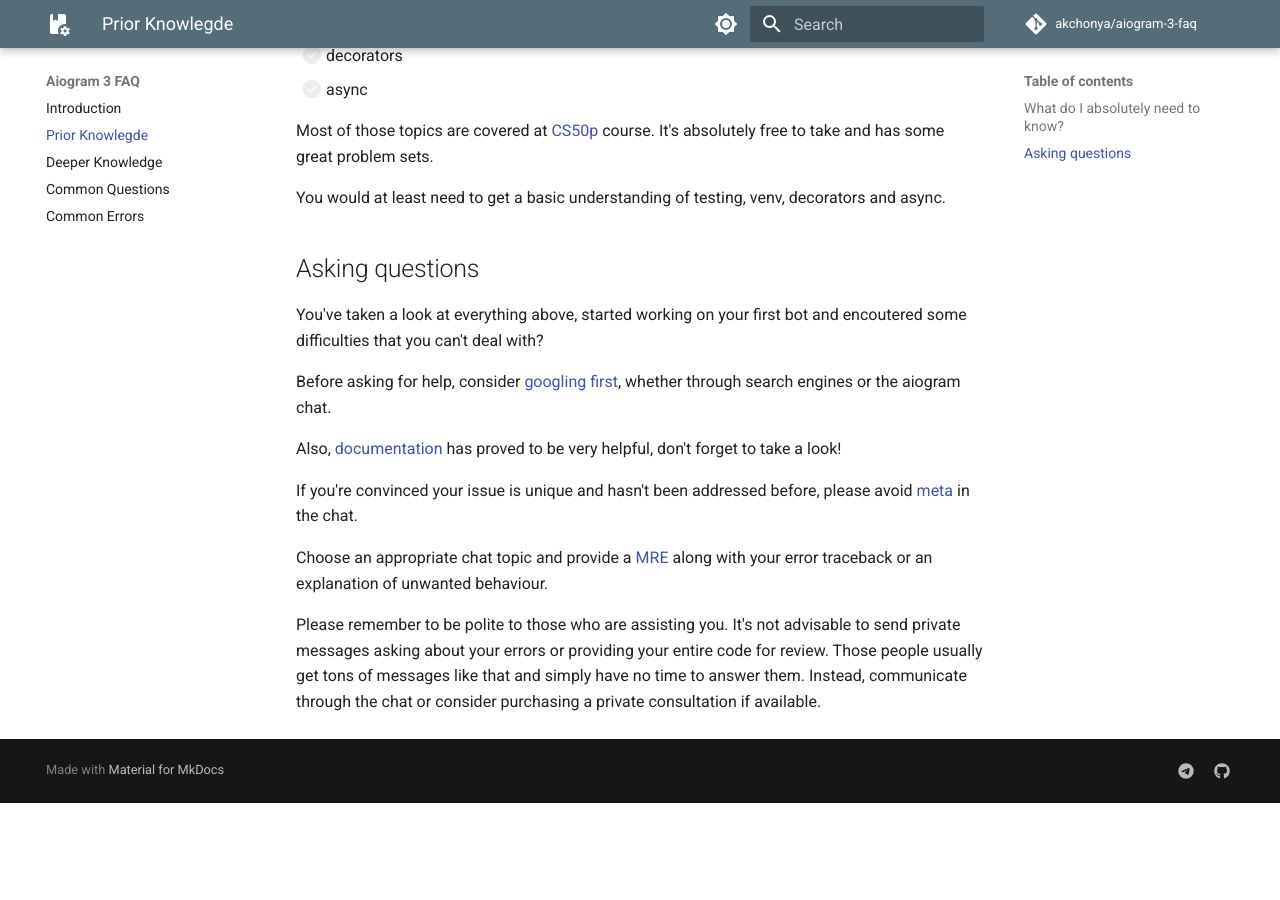
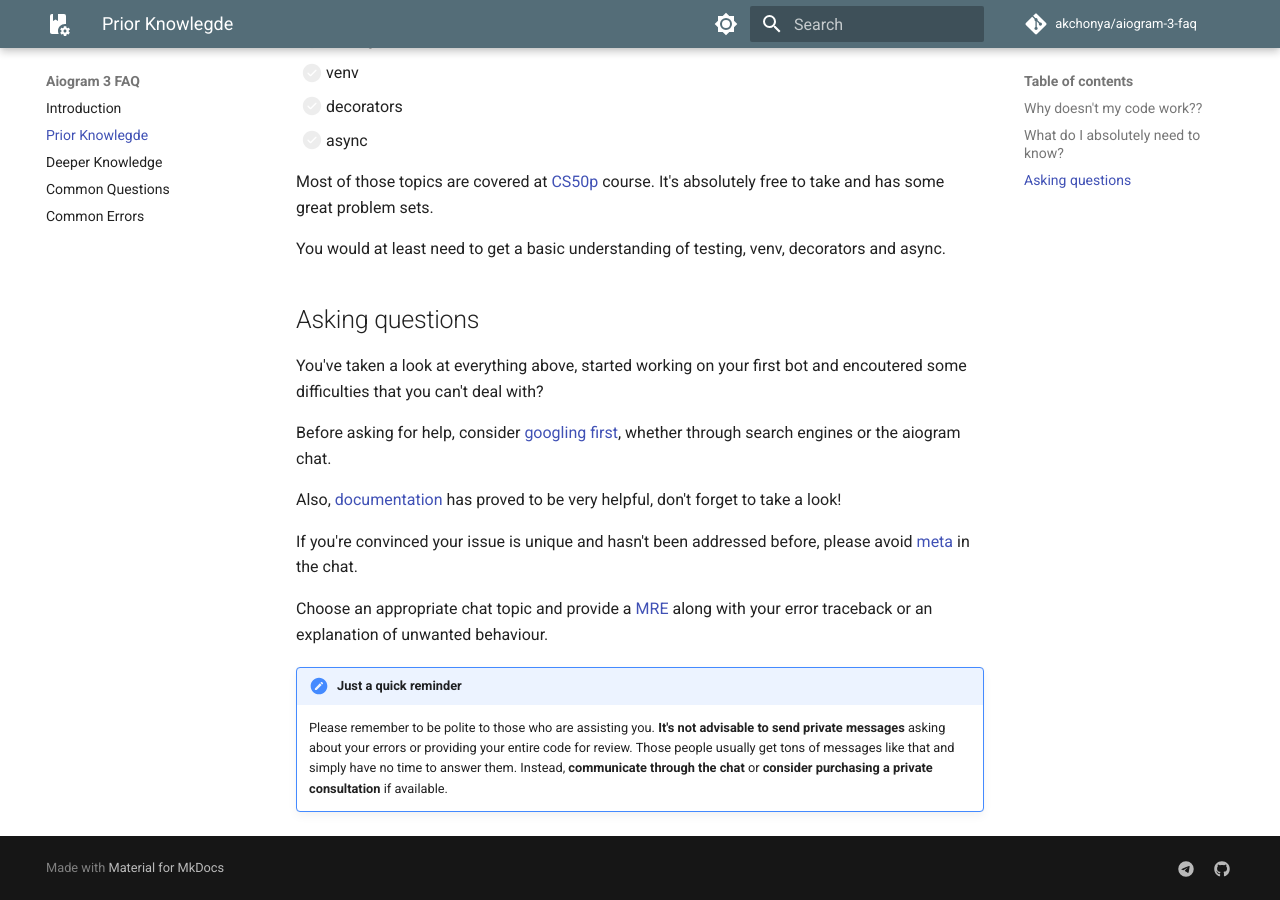
Before and after one commit to akchonya/aiogram-3-faq, an MkDocs documentation site: the page built from docs/prior_knowledge.md, in a window 1280 px wide and 900 px high, scrolled down 785 px. Built offline with MkDocs 1.6.1 and Material for MkDocs 9.7.7, drawn with Linux system fonts in a browser that asks for light colours; comment, search, counter and statistics services are not loaded; before the commit the page ends 1588 px from its top, so only the background shows below that; some of the changed text lies outside the part shown.

Commit message:
add an admonition note

```diff
--- a/docs/prior_knowledge.md
+++ b/docs/prior_knowledge.md
@@ -1,4 +1,6 @@
 # Prior Knowledge
+
+## Why doesn't my code work??
 
 Many errors occur when people with no prior Python experience attempt to write their first project.
 
@@ -43,4 +45,5 @@
 
 Choose an appropriate chat topic and provide a [MRE](https://en.wikipedia.org/wiki/Minimal_reproducible_example#:~:text=In%20computing%2C%20a%20minimal%20reproducible,to%20be%20demonstrated%20and%20reproduced.) along with your error traceback or an explanation of unwanted behaviour.
 
-Please remember to be polite to those who are assisting you. It's not advisable to send private messages asking about your errors or providing your entire code for review. Those people usually get tons of messages like that and simply have no time to answer them. Instead, communicate through the chat or consider purchasing a private consultation if available.
+!!! note "Just a quick reminder"
+    Please remember to be polite to those who are assisting you. **It's not advisable to send private messages** asking about your errors or providing your entire code for review. Those people usually get tons of messages like that and simply have no time to answer them. Instead, **communicate through the chat** or **consider purchasing a private consultation** if available.
```
